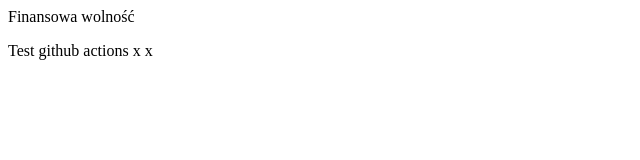
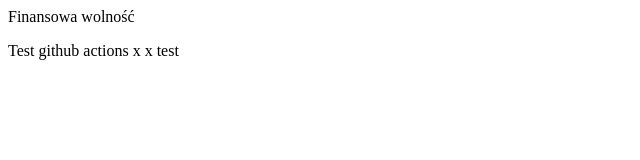
Before and after one commit to Szymon-Lurka/finance-app-wm, a Vue app in the folder frontend/: page / in a window 1280 px wide. Shown: the top 160 px of the page, without its empty margins (0-640 px from the left). Built offline with nearby package versions, Linux system fonts and the light colour scheme.

Commit message:
Update App.vue

```diff
--- a/frontend/src/App.vue
+++ b/frontend/src/App.vue
@@ -3,5 +3,5 @@
 
 <template>
   <div>Finansowa wolność</div>
-  <p>Test github actions x x</p>
+  <p>Test github actions x x test</p>
 </template>
```
